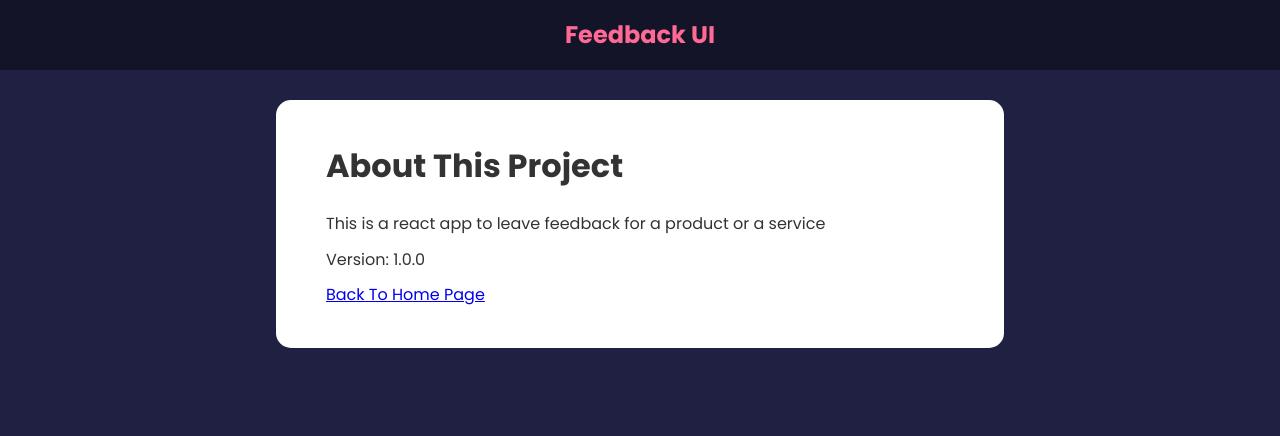
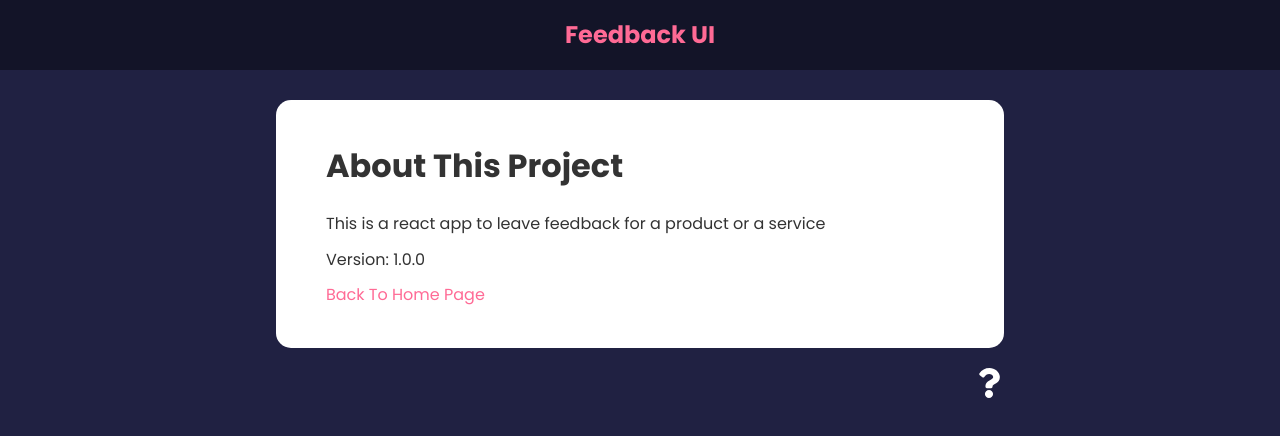
Before and after one commit to realsulty/Feedback-App, a React (Create React App) app: page /about in a window 1280 px wide. Shown: the top 436 px of the page. Built offline with nearby package versions, Linux system fonts and the light colour scheme.

Commit message:
added a context provider

```diff
--- a/src/App.js
+++ b/src/App.js
@@ -7,6 +7,8 @@ import FeedbackData from "./Data/FeedbackData"
 import FeedbackStats from "./components/FeedbackStats"
 import FeedbackForm from "./components/FeedbackForm"
 import AboutPage from "./pages/AboutPage"
+import AboutIcon from "./components/AboutIcon"
+import { FeedbackProvider } from "./context/FeedbackContext"
 
 function App(){
 const [feedback, setFeedback] = useState
@@ -27,6 +29,9 @@ if (window.confirm('Are you sure you want to delete?')) {
   return ( // in the app component you can only insert two or more html elem
   // when u wrap them around either a Div elem or two angle brackets <> OR div
 // Now the router has the intial <> brackets
+// Andn ow the inital tag comes at the Provider  is
+
+        <FeedbackProvider>
         <Router>
         <Header/>
         <div className="container" >
@@ -38,8 +43,11 @@ if (window.confirm('Are you sure you want to delete?')) {
         </Route>
 
         <Route path='/about' component={AboutPage} />
+
+            <AboutIcon/>
             </div>
             </Router>
+            </FeedbackProvider>
         )
 
         }
--- /dev/null
+++ b/src/components/AboutIcon.jsx
@@ -0,0 +1,14 @@
+import { FaQuestion } from "react-icons/fa"
+import {Link} from 'react-router-dom'
+function AboutIcon() {
+  return (
+    <div className="about-link">
+        <Link to='/about'>
+        <FaQuestion size={30}/>
+        </Link>
+
+    </div>
+  )
+}
+
+export default AboutIcon
--- a/src/components/Header.jsx
+++ b/src/components/Header.jsx
@@ -1,3 +1,4 @@
+import {Link} from 'react-router-dom'
 
 function Header({text, bgColor, textColor}) {
     const headerStyles= { // Basic inline you can use style libraries suc ass
@@ -8,7 +9,9 @@ function Header({text, bgColor, textColor}) {
   return (
     <header style={headerStyles}>
 <div className="container">
+  <Link style={{color:`${textColor}`}} to='/'>
     <h2>{text}</h2>
+  </Link>
 </div>
         </header>
   )
--- /dev/null
+++ b/src/context/FeedbackContext.js
@@ -0,0 +1,22 @@
+import {createContext,useState} from 'react'
+
+const FeedbackContext = createContext()
+
+export const FeedbackProvider = ({children}) => {
+    const [feedback,setFeedback] = useState([
+        {
+            id:1,
+            text: ' This item is from context',
+            reting: 10,
+        }
+    ])
+
+return <FeedbackContext.Provider value={{
+    feedback,
+}}>
+
+    {children}
+</FeedbackContext.Provider>
+}
+
+export default FeedbackContext
--- a/src/index.css
+++ b/src/index.css
@@ -31,7 +31,11 @@ header {
   align-items: center;
   margin-bottom: 30px;
 }
+a{
+  text-decoration: none;
+  color: #ff6a95;
 
+}
 .card {
   background-color: #fff;
   color: #333;
--- a/src/pages/AboutPage.jsx
+++ b/src/pages/AboutPage.jsx
@@ -1,4 +1,5 @@
 import Card from "../components/shared/Card"
+import {Link} from 'react-router-dom'
 
 function AboutPage() {
   return (
@@ -10,7 +11,7 @@ function AboutPage() {
         <p>This is a react app to leave feedback for a product or a service
         </p>
           <p>Version: 1.0.0</p>
-          <a href="/">Back To Home Page</a>
+          <Link to="/">Back To Home Page</Link>
       </div>
     </Card>
   )
```
